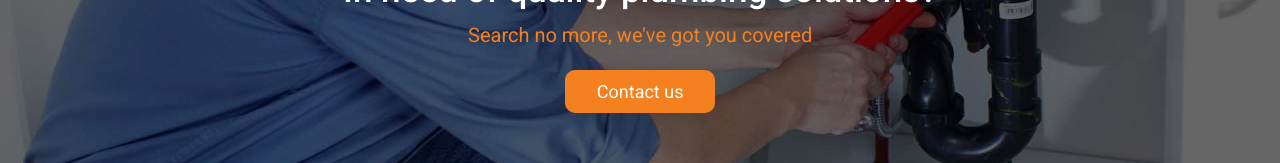
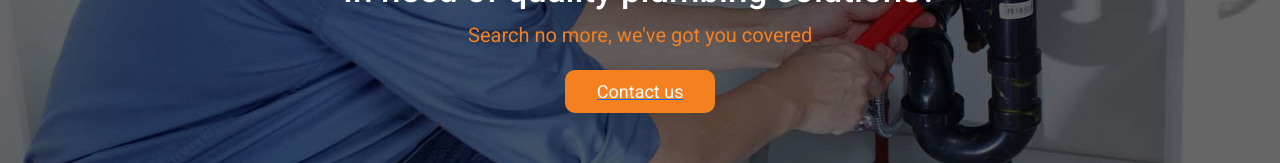
Before and after one commit to Manenomyk/Walez-Plumbing, a React (Create React App) app: page / in a window 1280 px wide. Shown: the part 441-604 px from the top of the page. Built offline with nearby package versions, Linux system fonts and the light colour scheme.

Commit message:
linkings

```diff
--- a/src/Pages/Home/Home.js
+++ b/src/Pages/Home/Home.js
@@ -68,14 +68,16 @@ function Home() {
             <h2>In need of quality plumbing solutions?</h2>
             <p>Search no more, we've got you covered</p>
             <div className="btnbody">
+              <a href="#contact">
               <div className="buton">Contact us</div>
+              </a>
             </div>
           </div>
         </rev.Zoom>
       </div>
 
       <div className="about">
-        <a id="about"></a>
+
         <hom.Container className="aboutcont">
           <hom.Row>
             <hom.Col lg={6} className="mx-auto mb-5">
@@ -187,6 +189,7 @@ function Home() {
             }}
           ></div>
           <div className="whysection">
+          <a id="about"></a>
             <hom.Container className="whyus">
               <hom.Row>
                 <hom.Col lg={3} className="mx-auto mb-3">
```
